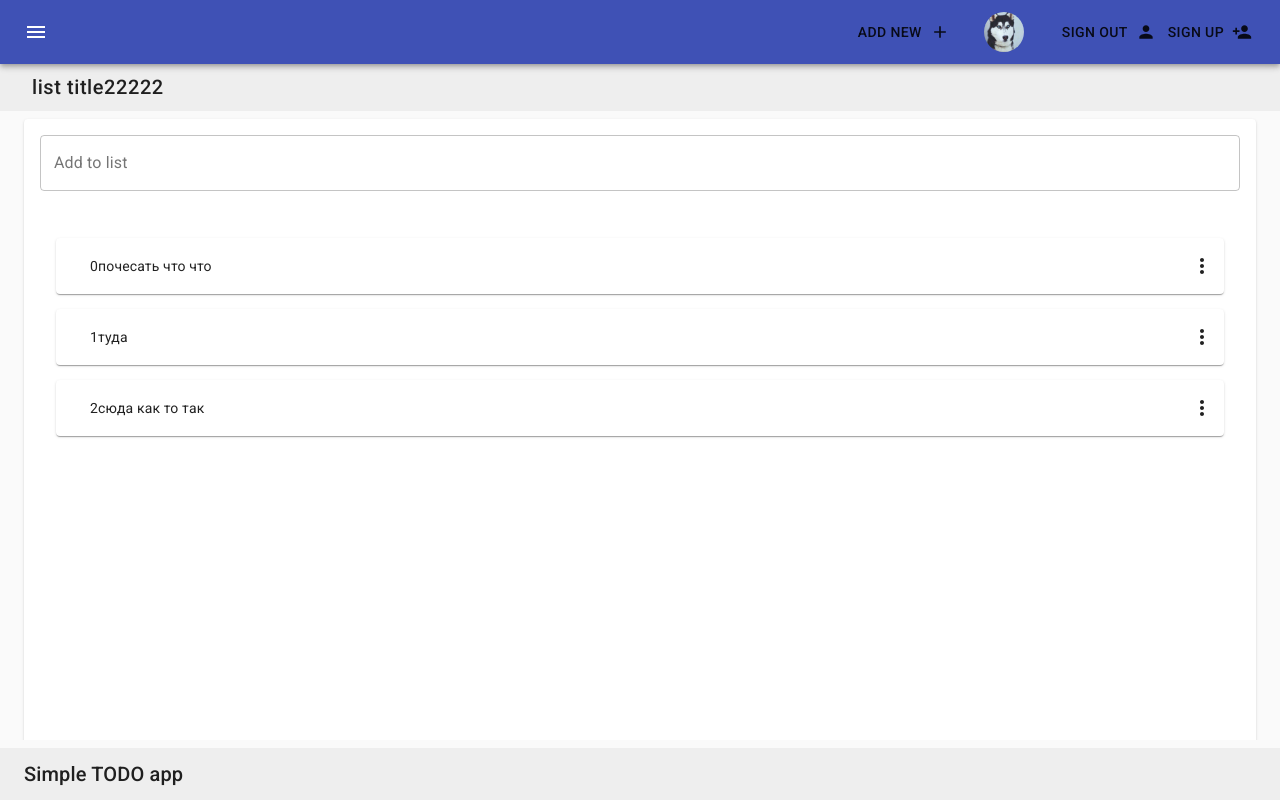
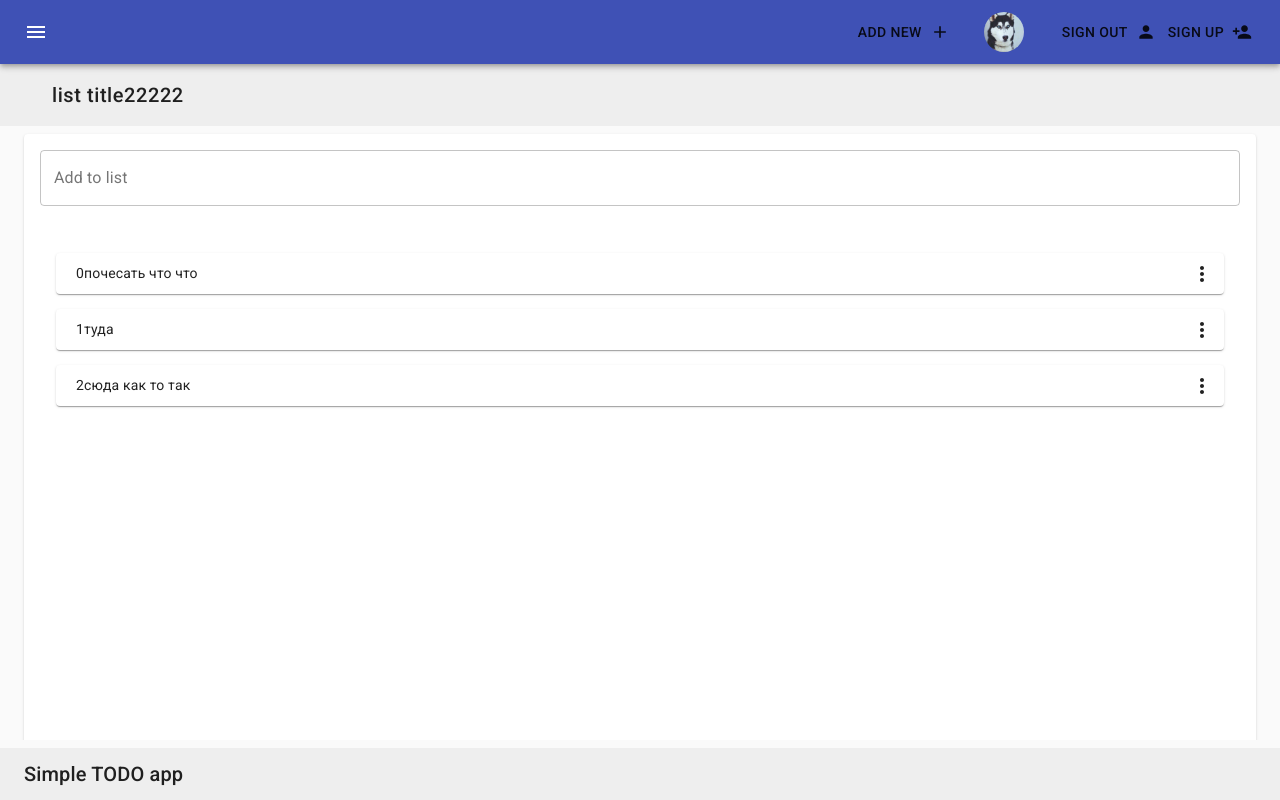
Before and after one commit to Gur01/simple-todoapp, a React app: page /list/1 in a window 1280 px wide. Built offline with nearby package versions, Linux system fonts and the light colour scheme.

Commit message:
add done

```diff
--- a/src/components/ContentEditable.tsx
+++ b/src/components/ContentEditable.tsx
@@ -1,4 +1,5 @@
 import React from "react";
+import styled from "styled-components";
 
 interface ContentEditableProps {
     text: string;
@@ -28,7 +29,7 @@ const ContentEditable = (props: ContentEditableProps) => {
     };
 
     return (
-        <div
+        <StyledContentEditable
             contentEditable="true"
             dangerouslySetInnerHTML={{ __html: value }}
             onInput={handleChange}
@@ -36,8 +37,20 @@ const ContentEditable = (props: ContentEditableProps) => {
             style={props.style}
             onKeyDown={handleKeyDown}
             onClick={props.onClick}
-        ></div>
+        ></StyledContentEditable>
     );
 };
 
+const StyledContentEditable = styled.div`
+    padding: 10px;
+    padding-left: 20px;
+    height: 100% !important;
+    text-decoration: inherit;
+    line-height: 1.5;
+
+    > div {
+        padding-right: 80px;
+        height: 100%;
+    }
+`;
 export default ContentEditable;
--- a/src/mockdata/lists.ts
+++ b/src/mockdata/lists.ts
@@ -3,6 +3,7 @@ export interface TodoListItem {
     value: string;
     date: number;
     updateDate: number;
+    status: "active" | "done";
 }
 
 export interface TodoList {
@@ -26,18 +27,21 @@ const todoList: TodoList[] = [
                 value: "0помыться",
                 date: 2454234,
                 updateDate: 564564,
+                status: "done",
             },
             {
                 id: 1,
                 value: "1побриться",
                 date: 2454234,
                 updateDate: 564564,
+                status: "active",
             },
             {
                 id: 2,
                 value: "2gjxtcfnmcz",
                 date: 2454234,
                 updateDate: 564564,
+                status: "active",
             },
         ],
     },
@@ -52,18 +56,21 @@ const todoList: TodoList[] = [
                 value: "0почесать что что",
                 date: 2454234,
                 updateDate: 564564,
+                status: "active",
             },
             {
                 id: 4,
                 value: "1туда",
                 date: 2454234,
                 updateDate: 564564,
+                status: "active",
             },
             {
                 id: 5,
                 value: "2сюда как то так",
                 date: 2454234,
                 updateDate: 564564,
+                status: "active",
             },
         ],
     },
--- a/src/screens/Lists/List.tsx
+++ b/src/screens/Lists/List.tsx
@@ -6,18 +6,13 @@ import Container from "@material-ui/core/Container";
 import Grid from "@material-ui/core/Grid";
 import TextField from "@material-ui/core/TextField";
 import cloneDeep from "clone-deep";
+import { ContentEditable } from "components";
 import produce from "immer";
 import React from "react";
-import { ContentEditable } from "components";
 import server from "server";
 import styled from "styled-components";
 import { TodoList } from "../../mockdata/lists";
 import ListItem from "./ListItem";
-
-export interface Todo {
-    id: number;
-    value: string;
-}
 
 interface ListProps {
     list?: TodoList;
@@ -26,7 +21,6 @@ interface ListProps {
 
 const List = (props: ListProps) => {
     const [newTodo, setNewTodo] = React.useState<string>("");
-    const [editableId, setEditableId] = React.useState<number>();
 
     const handleSetTodo = (event: React.ChangeEvent<HTMLInputElement | HTMLTextAreaElement>) => {
         setNewTodo(event.target.value);
@@ -40,6 +34,7 @@ const List = (props: ListProps) => {
                     value: newTodo,
                     date: Date.now(),
                     updateDate: Date.now(),
+                    status: "active",
                 });
             });
 
@@ -104,9 +99,9 @@ const List = (props: ListProps) => {
         if (event.button === 2) return;
         if (!props.list) return;
 
-        setTimeout(() => {
-            setEditableId(undefined);
-        }, 400);
+        // setTimeout(() => {
+        //     setEditableId(undefined);
+        // }, 400);
 
         drag = false;
         const currentCard = event.currentTarget as HTMLDivElement;
@@ -177,7 +172,18 @@ const List = (props: ListProps) => {
 
         currentCardCopy.onmouseup = () => {
             if (!drag) {
-                setEditableId(id);
+                // if(currentCard.classList.contains("done")) {
+                //     currentCard.classList.remove("done")
+                // }
+                if (props.list) {
+                    const nextTodos = produce(props.list, (draft) => {
+                        const data = draft.data;
+                        const currentCardIndex = data.findIndex((todo) => todo.id === id);
+                        data[currentCardIndex].status = data[currentCardIndex].status === "active" ? "done" : "active";
+                    });
+
+                    props.updateList(nextTodos);
+                }
             }
 
             document.removeEventListener("mousemove", onMouseMove);
@@ -233,7 +239,6 @@ const List = (props: ListProps) => {
                                 props.list.data.map((todo) => (
                                     <ListItem
                                         key={todo.id}
-                                        editableId={editableId}
                                         todo={todo}
                                         className="card"
                                         handleDragAndDrop={handleDragAndDrop}
--- a/src/screens/Lists/ListItem.tsx
+++ b/src/screens/Lists/ListItem.tsx
@@ -6,19 +6,18 @@ import ListItem from "@material-ui/core/ListItem";
 import Paper from "@material-ui/core/Paper";
 import Radio from "@material-ui/core/Radio";
 import RadioGroup from "@material-ui/core/RadioGroup";
+import CheckCircleOutline from "@material-ui/icons/CheckCircleOutline";
 import MoreVert from "@material-ui/icons/MoreVert";
+import { ContentEditable } from "components";
 import React from "react";
-import { ContentEditable } from "components";
-
 import styled from "styled-components";
 import { Popover } from "../../components";
+import { TodoListItem } from "../../mockdata/lists";
 import { stopPropagation } from "../../utils";
-import { Todo } from "./List";
 
 interface CustomCardProps {
-    todo: Todo;
+    todo: TodoListItem;
     className: string;
-    editableId?: number;
     handleDragAndDrop: (event: React.MouseEvent, currentCardId: number) => void;
     handleListItemChange: (value: string, id: number) => void;
     handleSaveListItem: (todoId: number, todoData: string) => void;
@@ -27,7 +26,6 @@ interface CustomCardProps {
 const ListPaper = (props: CustomCardProps) => {
     const [anchorEl, setAnchorEl] = React.useState<null | HTMLElement>(null);
     const [value, setValue] = React.useState("no");
-    const [canDrag, setCanDrag] = React.useState(true);
 
     const handleSelectPriority = (event: React.ChangeEvent<HTMLInputElement>) => {
         setValue((event.target as HTMLInputElement).value);
@@ -47,13 +45,12 @@ const ListPaper = (props: CustomCardProps) => {
     };
 
     const handleDragging = (event: React.MouseEvent) => {
-        if (props.editableId !== props.todo.id && canDrag) {
         props.handleDragAndDrop(event, props.todo.id);
-        }
     };
 
     const handleListItemBlur = (target: string) => {
-        setCanDrag(true);
+        console.log("blur");
+
         props.handleSaveListItem(props.todo.id, target);
     };
 
@@ -62,20 +59,24 @@ const ListPaper = (props: CustomCardProps) => {
 
     return (
         <>
-            <ListItemCard data-ref={props.todo.id} onMouseDown={handleDragging} className={props.className}>
+            <ListItemCard
+                status={props.todo.status}
+                data-ref={props.todo.id}
+                onMouseDown={handleDragging}
+                className={props.className}
+            >
                 {/* <ContentEditable style={{padding: "10px"}} html={props.todo.value} onKeyPress={handleEsc} onBlur={()=> setCanDrag(true)} onClick={()=> setCanDrag(false)} onChange={(event: ContentEditableEvent) => {setCanDrag(false); handleValueChange(event);}} /> */}
                 {/* <ContentEditable style={{padding: "10px"}} html={props.todo.value} onKeyPress={handleEsc}  onChange={(event: ContentEditableEvent) => {handleValueChange(event);}} /> */}
                 {/* <div> {props.todo.value}</div> */}
+
                 <ContentEditable
-                    style={{ padding: "10px" }}
                     text={props.todo.value}
                     onChange={handleListValueChange}
                     onBlur={handleListItemBlur}
-                    onClick={() => setCanDrag(false)}
+                    // onClick={() => setCanDrag(false)}
                 />
-
+                {props.todo.status === "done" && <CheckIcon />}
                 <MenuIcon onClick={handleMenuClick} onMouseDown={stopPropagation} />
-            </ListItemCard>
                 <Popover anchorEl={anchorEl} keepMounted open={Boolean(anchorEl)} onClose={handleCloseMenu}>
                     <CustomList>
                         <ListItem>Created by: Me</ListItem>
@@ -96,6 +97,7 @@ const ListPaper = (props: CustomCardProps) => {
                         </CustomFormControl>
                     </CustomList>
                 </Popover>
+            </ListItemCard>
         </>
     );
 };
@@ -111,14 +113,14 @@ const CustomFormControl = styled(FormControl)<any>`
     width: 100%;
 `;
 
-const ListItemCard = styled(Paper)`
-    min-height: 50px;
+const ListItemCard = styled(Paper)<{ status: "active" | "done" }>`
+    color: ${(props) => (props.status === "done" ? "rgba(0,0,0,0.4) !important" : "inherit")};
+    cursor: pointer;
     margin: 15px 0;
+    position: relative;
+    text-decoration: ${(props) => (props.status === "done" ? "line-through" : "inherit")};
+    user-select: none;
     width: 100%;
-    height: auto;
-    padding: 8px 50px 8px 24px;
-    position: relative;
-    user-select: none;
 `;
 
 const MenuIcon = styled(MoreVert)`
@@ -129,4 +131,12 @@ const MenuIcon = styled(MoreVert)`
     cursor: pointer;
 `;
 
+const CheckIcon = styled(CheckCircleOutline)`
+    position: absolute;
+    right: 50px;
+    top: 50%;
+    transform: translateY(-50%);
+    cursor: pointer;
+`;
+
 export default ListPaper;
--- a/src/screens/Lists/ListViewer.tsx
+++ b/src/screens/Lists/ListViewer.tsx
@@ -24,7 +24,6 @@ const ListViewer = (props: RouteComponentProps<Params>) => {
         if (list) {
             updateList(list);
         }
-        console.log(id);
     }, [id]);
 
     return <List list={list} updateList={updateList} />;
```
Lines whose indentation alone changed are shown as unchanged.
